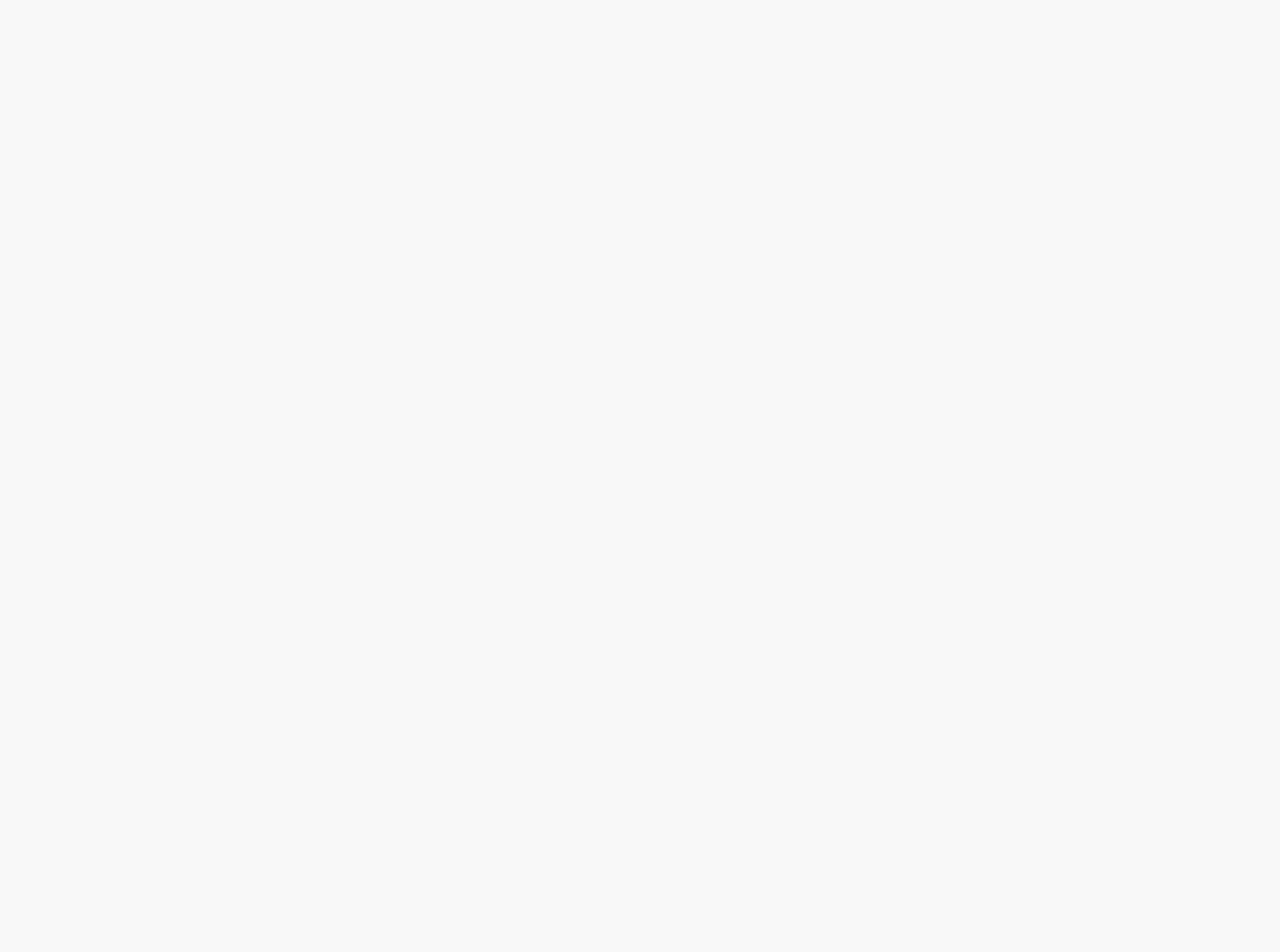
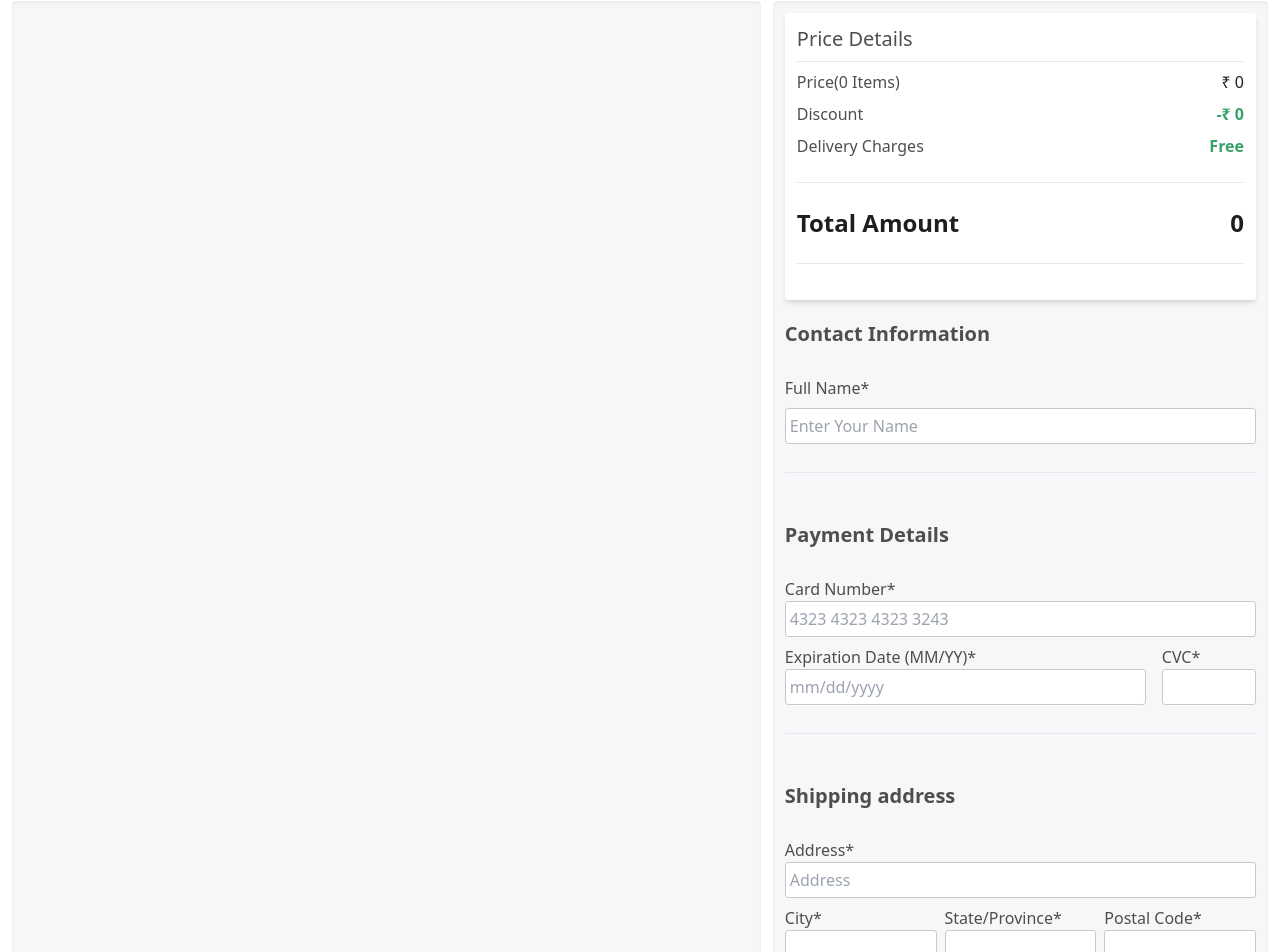
Before and after one commit to AryanThakur01/swaddles, a React (Vite) app in the folder client/: page /checkout in a window 1280 px wide. Shown: the part 91-1043 px from the top of the page. Before the commit the page ends 800 px from the top, so only its background shows below. Built offline with nearby package versions, Linux system fonts and the light colour scheme.

Commit message:
feat: add the checkout page

```diff
--- a/client/src/Api/Products.tsx
+++ b/client/src/Api/Products.tsx
@@ -14,6 +14,11 @@ export const getProductsApi = async (
   );
   return data;
 };
+
+export const getProductList = async (searchList: string)=>{
+  const {data} = await axios.get(`${import.meta.env.VITE_BACKEND}/api/v1/products/getproductlist?products=${searchList}`);
+  return data
+}
 
 export const getSingleProductApi = async (_id: string | null) => {
   let { data } = await axios.get(
--- a/client/src/components/UI/Input.tsx
+++ b/client/src/components/UI/Input.tsx
@@ -8,10 +8,13 @@ const Input: FC<IInputFields> = ({
   isRequired,
   uni,
   disabled,
+  inputClass,
+  labelClass,
+  containerClass,
 }) => {
   return (
-    <div className="flex flex-col w-full">
-      <label htmlFor={uni} className="text-secondary_dark">
+    <div className={`flex flex-col w-full ${containerClass}`}>
+      <label htmlFor={uni} className={`text-secondary_dark ${labelClass}`}>
         {label}
         {isRequired && "*"}
       </label>
@@ -23,7 +26,7 @@ const Input: FC<IInputFields> = ({
           disabled
             ? "border-primary_white text-tertiary_white"
             : "border-secondary_white text-tertiary_dark"
-        } rounded-sm p-1`}
+        } rounded-sm p-1 ${inputClass}`}
         placeholder={placeholder}
         disabled={disabled}
       />
--- a/client/src/components/pages/Checkout/CheckoutPage.tsx
+++ b/client/src/components/pages/Checkout/CheckoutPage.tsx
@@ -1,13 +1,222 @@
-import React from 'react'
-import OrderCard from "../../cards/OrderCard.tsx"
 import Navigation from '../../UI/Navigation.tsx'
+import { getProductList } from '../../../Api/Products.tsx'
+import { FC, useEffect, useState } from 'react'
+import { Form, Formik } from 'formik'
+import Input from '../../UI/Input.tsx'
+import * as yup from 'yup'
+import { IProducts } from '../../../interfaces/interface.tsx'
 
-const CheckoutPage = () => {
+const CheckoutPage:FC = () => {
+  const [uploading, setUploading] = useState<boolean>(false);
+  const [order, setOrder] = useState<IProducts[]>();
+  const [pQuantity, setPQuantity] = useState([])
+  const [retailPrice, setRetailPrice] = useState<number>(0);
+  const [discountPrice, setDiscountPrice] = useState<number>(0);
+  const [deliveryCharges, setDeliveryCharges] = useState<number>(0);
+  const [quantity, setQuantity] = useState<number>(0);
+  const [searchingProducts, setSearchingProducts] = useState<boolean>(false);
+
+  // --------------------- Functions for the page -----------------------------
+  const productsData = async ()=>{
+    const siteUrl = new URLSearchParams(window.location.search);
+    let search: string = siteUrl.get("search") || "";
+    let searchList = JSON.parse(search)
+    for (let i = 0; i < searchList.length; i++) searchList[i] = JSON.parse(searchList[i])
+    let orderData = await getProductList(search);
+    for (let i = 0; i < orderData.length; i++) {
+      orderData[i].image = JSON.parse(orderData[i].image)
+    }
+    setOrder(orderData)
+    setQuantity(orderData.length)
+  }
+  const onSumitHandler = async () => {
+    setUploading(false);
+  };
+  // --------------------------------------------------------------------------
+
+  // -------------------- Additional Components -------------------------------
+  const ProductCard: FC<IProducts> = ({_id, brand, image, product_name, retail_price, discounted_price})=>{
+    let pQuantity;
+
+    return(
+      <div className="flex justify-between gap-4">
+        <div className="flex gap-4">
+          <div className="h-28 w-28 flex justify-center items-center overflow-hidden bg-white rounded shadow-sm">
+            <img src={image[0]} className="h-28"/>
+          </div>
+          <div className="flex text-lg">
+            <h2>{product_name}</h2>
+          </div>
+        </div>
+        <div className="flex flex-col justify-between gap-5">
+          <p>₹ {discounted_price.toLocaleString()}</p>
+          <button className="text-3xl text-secondary_dark hover:scale-105 hover:text-primary_dark">&times;</button>
+        </div>
+      </div>
+    )
+  }
+  // --------------------------------------------------------------------------
+
+  // -------------------- Formik Data And Validation --------------------------
+  const validationSchema = yup.object({
+    username: yup.string().required("Field Required"),
+    cardnumber: yup.string().required("Field Required"),
+    expirationdate: yup.string().required("Field Required"),
+    cvc: yup.string().required("Field Required"),
+    address: yup.string().required("Field Required"),
+    city: yup.string().required("Field Required"),
+    state: yup.string().required("Field Required"),
+    postaladdress: yup.string().required("Field Required"),
+  });
+  const initialData = {
+    username: "",
+    cardnumber: "",
+    expirationdate: "",
+    cvc: "",
+    address: "",
+    city: "",
+    state: "",
+    postaladdress: "",
+  };
+  // --------------------------------------------------------------------------
+
+  // --------------------- To Load When The Page Loads ------------------------
+  useEffect(()=>{
+    productsData()
+  },[])
+  // --------------------------------------------------------------------------
+
+  const inputClass="h-9"
   return (
     <div>
       <Navigation />
-      <div className="my-20">
-        <div className="bg-white">
+      <div className="my-20 grid md:grid-cols-5 gap-3 bg-white p-3 max-w-7xl m-auto rounded">
+        <div className="min-h-full min-w-full bg-primary_white p-3 col-span-3 rounded shadow-inner flex flex-col">
+          {order && order.map(item=>
+            <>
+              <ProductCard {...item} key={item._id} />
+              <hr className="my-5"/>
+            </>
+          )}
+        </div>
+
+        <div className="min-h-full min-w-full bg-primary_white p-3 col-span-2 rounded shadow-inner">
+          <div className="bg-white p-3 rounded-sm shadow-md">
+            <h2 className="text-secondary_dark text-xl">Price Details</h2>
+            <hr className="my-2" />
+            <div className="flex justify-between my-2 text-secondary_dark">
+              <p>Price({quantity} Items)</p>
+              <p className="text-primary_dark">₹ {retailPrice}</p>
+            </div>
+            <div className="flex justify-between my-2 text-secondary_dark">
+              <p>Discount</p>
+              <p className="text-success font-bold">
+                -₹ {retailPrice - discountPrice}
+              </p>
+            </div>
+            <div className="flex justify-between my-2 text-secondary_dark">
+              <p>Delivery Charges</p>
+              <p
+                className={`${deliveryCharges? "" : "text-success"} font-bold`}
+              >
+                {deliveryCharges ? `${deliveryCharges.toLocaleString()}`: "Free"}
+              </p>
+            </div>
+            <hr className="my-6" />
+            <div className="flex justify-between my-2 text-primary_dark font-bold text-2xl">
+              <p>Total Amount</p>
+              <p>{discountPrice.toLocaleString()}</p>
+            </div>
+            <hr className="my-6" />
+          </div>
+          <h2 className="my-5 text-xl font-bold text-secondary_dark">Contact Information</h2>
+          <Formik
+            initialValues={initialData}
+            validationSchema={validationSchema}
+            onSubmit={onSumitHandler}
+            enableReinitialize={true}
+          >
+            {() => {
+              return (
+                <Form className="flex flex-col gap-8">
+                  <div className="flex flex-col gap-2">
+                    <Input
+                      label="Full Name"
+                      placeholder="Enter Your Name"
+                      isRequired={true}
+                      uni="username"
+                      labelClass="py-2"
+                      inputClass={inputClass}
+                    />
+                    <hr className="my-5"/>
+                    <h2 className="my-5 text-xl font-bold text-secondary_dark">Payment Details</h2>
+                    <Input
+                      label="Card Number"
+                      placeholder="4323 4323 4323 3243"
+                      isRequired={true}
+                      inputClass={inputClass}
+                      uni="cardnumber"
+                    />
+                    <div className="flex gap-4">
+                      <Input
+                        label="Expiration Date (MM/YY)"
+                        placeholder="mm/dd/yyyy"
+                        isRequired={true}
+                        uni="expirationdate"
+                        inputClass={"w-full " + inputClass}
+                      />
+                      <Input
+                        label="CVC"
+                        isRequired={true}
+                        uni="cvc"
+                        inputClass={"w-full " + inputClass}
+                        containerClass="max-w-[20%]"
+                      />
+                    </div>
+                    <hr className="my-5"/>
+                    <h2 className="my-5 text-xl font-bold text-secondary_dark">Shipping address</h2>
+                      <Input
+                        label="Address"
+                        placeholder="Address"
+                        isRequired={true}
+                        uni="address"
+                        inputClass={"w-full " + inputClass}
+                      />
+                      <div className="grid grid-cols-3 gap-2">
+                        <Input
+                          label="City"
+                          isRequired={true}
+                          uni="city"
+                          inputClass={"w-full " + inputClass}
+                        />
+                        <Input
+                          label="State/Province"
+                          isRequired={true}
+                          uni="state"
+                          inputClass={"w-full " + inputClass}
+                        />
+                        <Input
+                          label="Postal Code"
+                          isRequired={true}
+                          uni="postaladdress"
+                          inputClass={"w-full " + inputClass}
+                        />
+                      </div>
+                   </div>
+                  <hr />
+                  <div className="flex flex-col w-full gap-2">
+                    <button
+                      type="submit"
+                      className="p-2 text-white bg-primary_dark rounded-sm w-40 self-end"
+                      disabled={uploading}
+                    >
+                      Make Payment
+                    </button>
+                  </div>
+                </Form>
+              );
+            }}
+          </Formik>
         </div>
       </div>
     </div>
--- a/client/src/interfaces/interface.tsx
+++ b/client/src/interfaces/interface.tsx
@@ -41,6 +41,9 @@ export interface IInputFields {
   uni: string;
   disabled?: boolean;
   value?: string | boolean;
+  inputClass? : string;
+  labelClass? : string;
+  containerClass? : string;
 }
 // -------------------------------------------------
 
```
Also changed, not shown: client/src/Api/Cart.tsx (+0 -11 lines), client/src/components/pages/Cart/Cart.tsx (+12 -5 lines), 2 other files (tests, documents, lock files or other folders).
